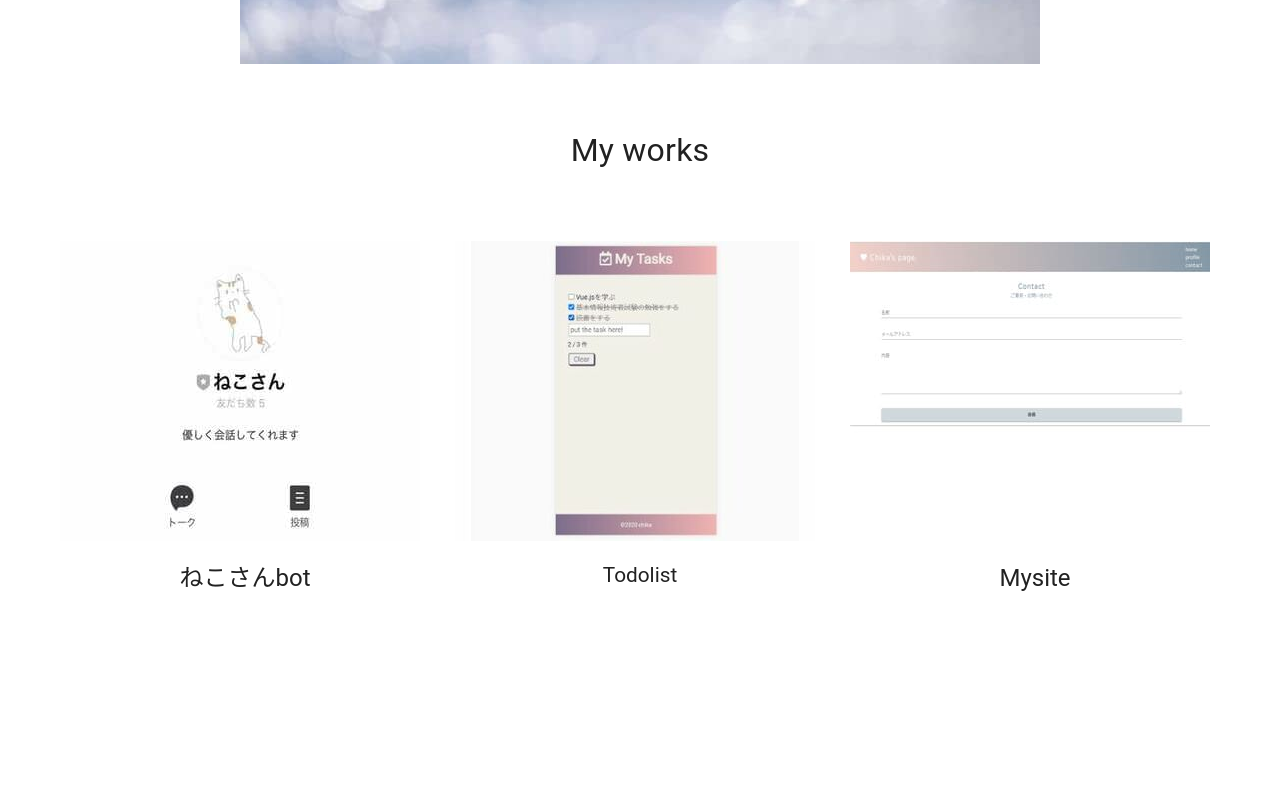
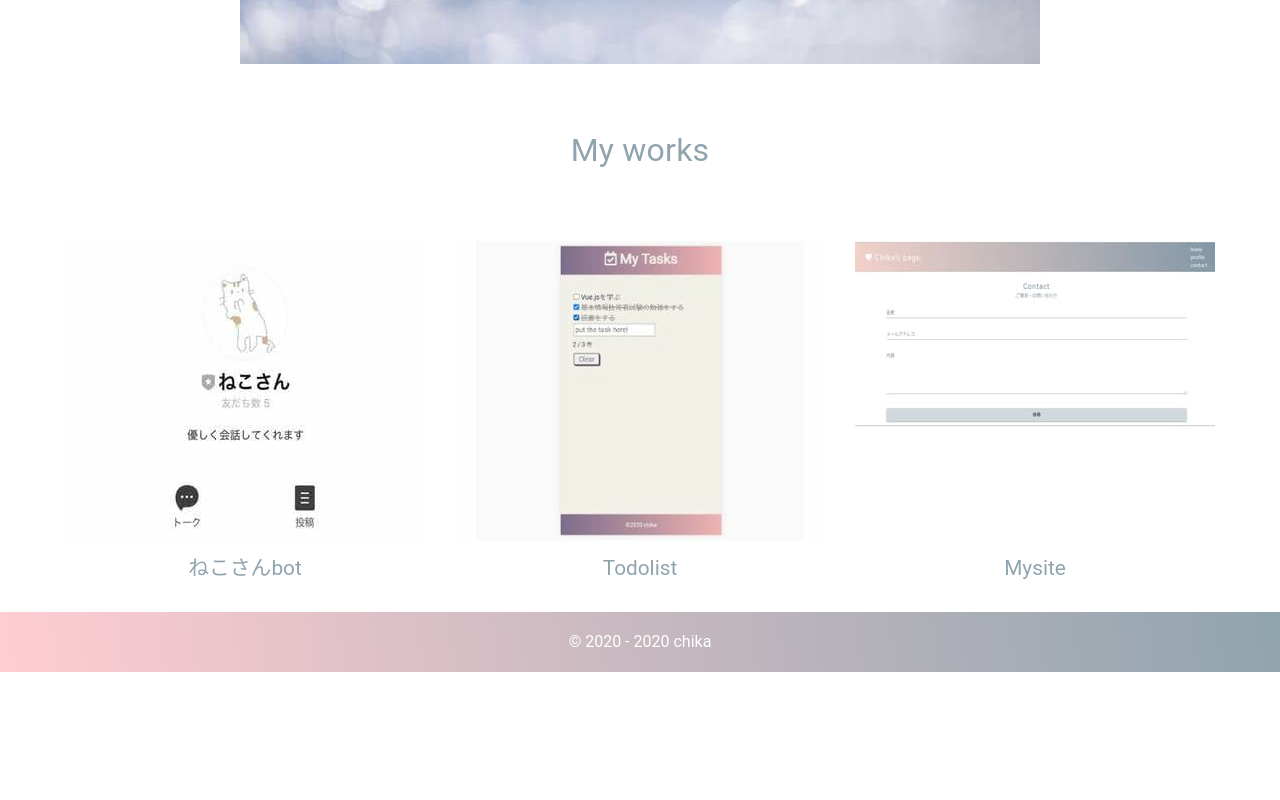
Before and after one commit to nekosangood110/VueHP, a Vue app: page / in a window 1280 px wide. Shown: the part 680-1480 px from the top of the page. After the commit the page ends 1352 px from the top, so only its background shows below. Built offline with nearby package versions, Linux system fonts and the light colour scheme.

Commit message:
Vuetifyのレイアウト調整

```diff
--- a/src/components/Contact.vue
+++ b/src/components/Contact.vue
@@ -39,7 +39,7 @@
                 block
                 large
                 color="blue-grey lighten-4"
-                class="mt-6 font-weight-bold"
+                class="my-9 font-weight-bold"
                 >送信
               </v-btn>
             </v-form>
--- a/src/components/Home.vue
+++ b/src/components/Home.vue
@@ -13,26 +13,31 @@
       <img src="@/assets/slide-image1.jpg"  />
     </div>
     <!-- 作品はここから -->
-    <v-card-text style="font-size: 2em" class="text-center my-13">My works </v-card-text>
+    <v-card-text style="font-size: 2em" class="blue-grey--text text--lighten-2 text-center my-13">My works</v-card-text>
 
     <v-container>
-      <v-row justify="center" align-content="center">
+      <v-row justify="center">
         <v-col cols="12" sm="6" md="4" lg="4">
-          <img src="@/assets/work-linebot1.jpg" justify="center" />
+          <v-layout justify-center>
+            <img src="@/assets/work-linebot1.jpg"  />
+          </v-layout>
           <v-dialog>a</v-dialog>
-          <p  style="font-size: 1.5em" class="text-center mt-3">ねこさんbot</p>
+          <p  style="font-size: 1.3em" class="blue-grey--text text--lighten-2 text-center mt-3">ねこさんbot</p>
         </v-col>
 
         <v-col cols="12" sm="6" md="4" lg="4">
-          <img src="@/assets/work-todo1.jpg" justify="center" />
-          <p  style="font-size: 1.3em" class="text-center mt-3">Todolist</p>
+          <v-layout justify-center>
+          <img src="@/assets/work-todo1.jpg"  />
+          </v-layout>
+          <p  style="font-size: 1.3em" class="blue-grey--text text--lighten-2 text-center mt-3">Todolist</p>
         </v-col>
 
         <v-col cols="12" sm="6" md="4" lg="4">
-          <img src="@/assets/work-mysite1.jpg" justify="center" />
-          <p  style="font-size: 1.5em" class="text-center mt-3">Mysite</p>
+          <v-layout justify-center>
+          <img src="@/assets/work-mysite1.jpg"  />
+          </v-layout>
+          <p  style="font-size: 1.3em" class="blue-grey--text text--lighten-2 text-center mt-3">Mysite</p>
         </v-col>
-
       </v-row>
     </v-container>
   </v-app>
--- a/src/components/MyFooter.vue
+++ b/src/components/MyFooter.vue
@@ -19,4 +19,7 @@ export default {
   margin-top: auto;
   text-align: center;
 }
+div.v-application--wrap {
+    min-height: 100%;
+}
 </style>
```
